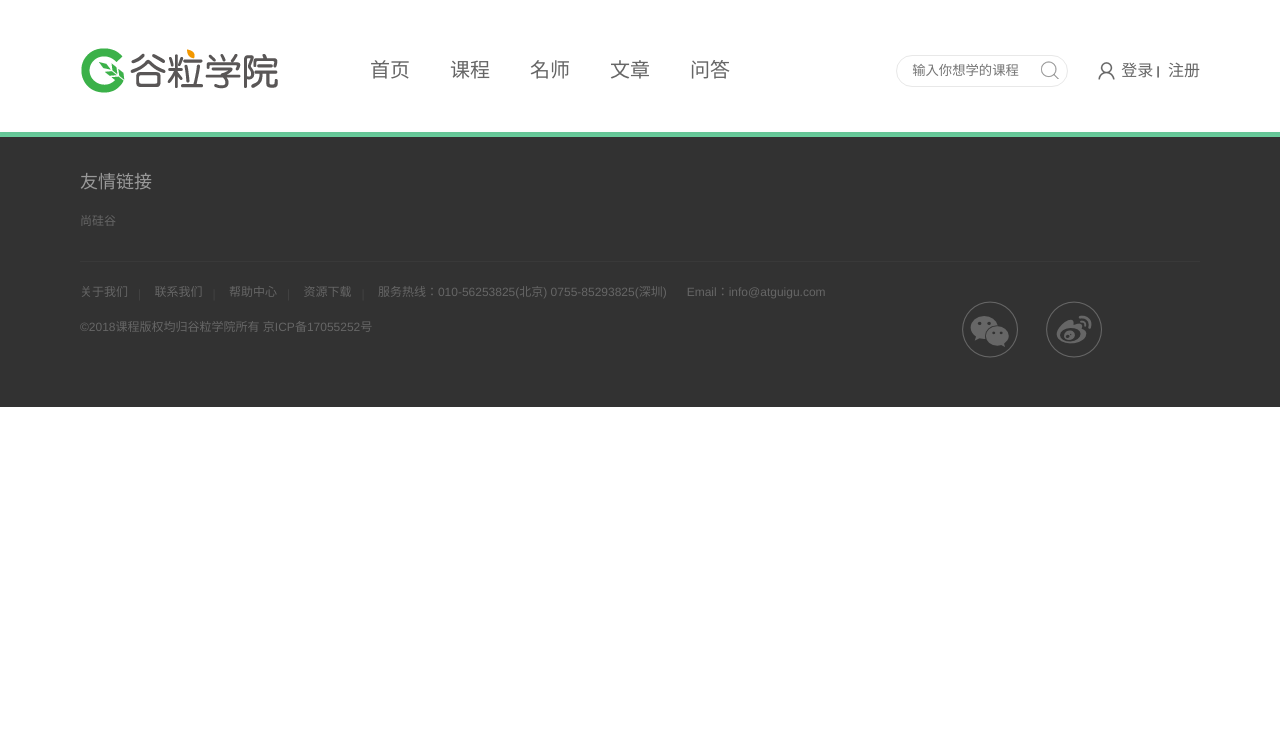
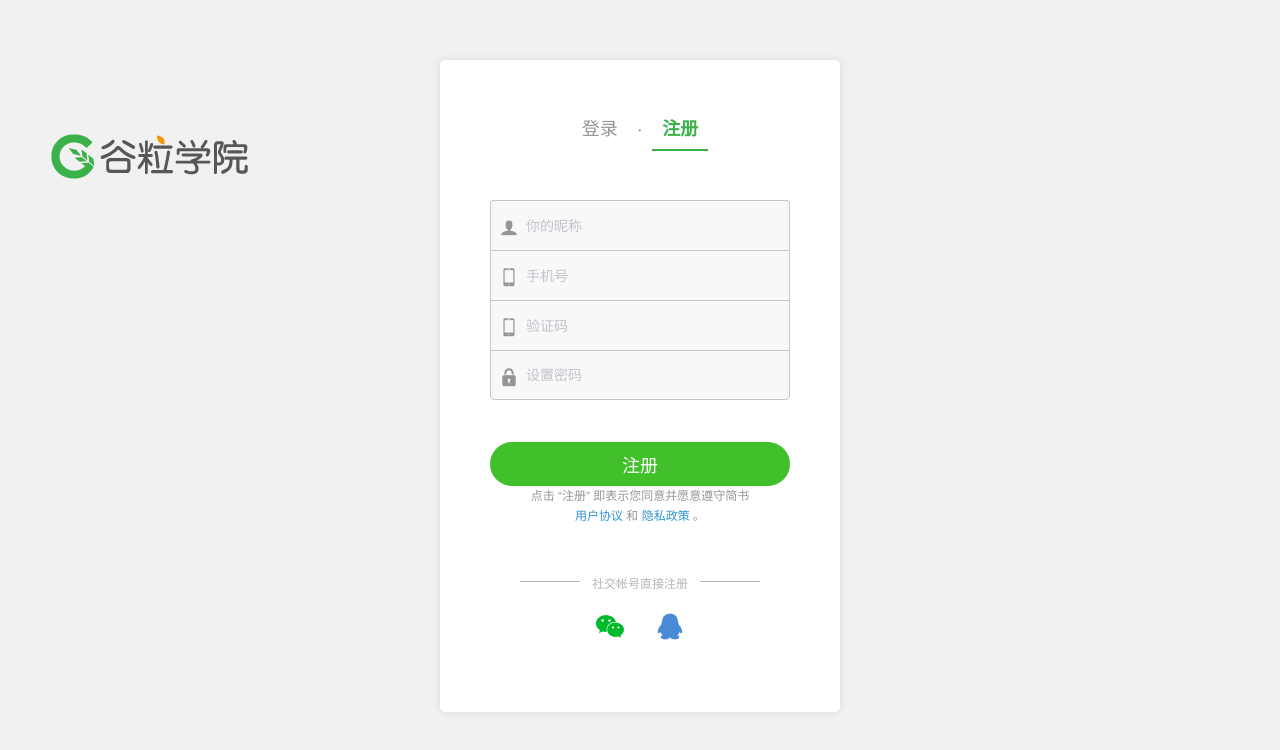
Before and after one commit to tudoushell/guli_client_frontend, a Nuxt app: page /register in a window 1280 px wide. Shown: the top 750 px of the page. Built offline with nearby package versions, Linux system fonts and the light colour scheme.

Commit message:
finished login and register page

```diff
--- a/layouts/default.vue
+++ b/layouts/default.vue
@@ -29,7 +29,7 @@
           <!-- / nav -->
           <ul class="h-r-login">
             <li id="no-login">
-              <a href="javascript:lrFun(1)" title="登录">
+              <a href="/login" title="登录">
                 <em class="icon18 login-icon">&nbsp;</em>
                 <span class="vam ml5">登录</span>
               </a>
@@ -148,5 +148,6 @@ import "~/assets/css/theme.css";
 import "~/assets/css/global.css";
 import "~/assets/css/web.css";
 
+
 export default {};
 </script>
--- /dev/null
+++ b/layouts/sign.vue
@@ -0,0 +1,10 @@
+<template>
+  <div class="sign">
+    <!--标题-->
+    <div class="logo">
+      <img src="~/assets/img/logo.png" alt="logo">
+    </div>
+    <!--表单-->
+    <nuxt/>
+  </div>
+</template>
--- a/package.json
+++ b/package.json
@@ -14,9 +14,11 @@
   },
   "dependencies": {
     "axios": "^0.19.2",
+    "element-ui": "^2.13.2",
     "nuxt": "^2.0.0",
     "swiper": "^5.4.5",
-    "vue-awesome-swiper": "^4.1.1"
+    "vue-awesome-swiper": "^4.1.1",
+    "vue-qriously": "^1.1.1"
   },
   "devDependencies": {
     "babel-eslint": "^10.0.1",
--- /dev/null
+++ b/pages/login.vue
@@ -0,0 +1,82 @@
+<template>
+  <div class="main">
+    <div class="title">
+      <a class="active" href="/login">登录</a>
+      <span>·</span>
+      <a href="/register">注册</a>
+    </div>
+
+    <div class="sign-up-container">
+      <el-form ref="userForm" :model="user">
+        <el-form-item class="input-prepend restyle" prop="mobile">
+          <div>
+            <el-input type="text" placeholder="手机号" v-model="user.mobile" />
+            <i class="iconfont icon-phone" />
+          </div>
+        </el-form-item>
+
+        <el-form-item class="input-prepend" prop="password">
+          <div>
+            <el-input
+              type="password"
+              placeholder="密码"
+              v-model="user.password"
+            />
+            <i class="iconfont icon-password" />
+          </div>
+        </el-form-item>
+
+        <div class="btn">
+          <input
+            type="button"
+            class="sign-in-button"
+            value="登录"
+            @click="submitLogin()"
+          />
+        </div>
+      </el-form>
+      <!-- 更多登录方式 -->
+      <div class="more-sign">
+        <h6>社交帐号登录</h6>
+        <ul>
+          <li>
+            <a
+              id="weixin"
+              class="weixin"
+              target="_blank"
+              href="http://localhost:9001/api/ucenter/wx/login"
+              ><i class="iconfont icon-weixin"
+            /></a>
+          </li>
+          <li>
+            <a id="qq" class="qq" target="_blank" href="#"
+              ><i class="iconfont icon-qq"
+            /></a>
+          </li>
+        </ul>
+      </div>
+    </div>
+  </div>
+</template>
+<script>
+import "~/assets/css/sign.css";
+import "~/assets/css/iconfont.css";
+export default {
+  layout: "sign",
+  data() {
+    return {
+      user: {}
+    };
+  },
+  created() {},
+  methods: {}
+};
+</script>
+<style>
+.el-form-item__error {
+  z-index: 9999999;
+}
+.sign form .input-prepend i {
+  top: 7px;
+}
+</style>
--- /dev/null
+++ b/pages/register.vue
@@ -0,0 +1,144 @@
+<template>
+  <div class="main">
+    <div class="title">
+      <a href="/login">登录</a>
+      <span>·</span>
+      <a class="active" href="/register">注册</a>
+    </div>
+
+    <div class="sign-up-container">
+      <el-form ref="userForm" :model="params">
+        <el-form-item
+          class="input-prepend restyle"
+          prop="nickname"
+        >
+          <div>
+            <el-input
+              type="text"
+              placeholder="你的昵称"
+              v-model="params.nickname"
+            />
+            <i class="iconfont icon-user" />
+          </div>
+        </el-form-item>
+
+        <el-form-item
+          class="input-prepend restyle no-radius"
+          prop="mobile"
+        >
+          <div>
+            <el-input
+              type="text"
+              placeholder="手机号"
+              v-model="params.mobile"
+            />
+            <i class="iconfont icon-phone" />
+          </div>
+        </el-form-item>
+
+        <el-form-item
+          class="input-prepend restyle no-radius"
+          prop="code"
+          :rules="[
+            { required: true, message: '请输入验证码', trigger: 'blur' }
+          ]"
+        >
+          <div
+            style="width: 100%;display: block;float: left;position: relative"
+          >
+            <el-input type="text" placeholder="验证码" v-model="params.code" />
+            <i class="iconfont icon-phone" />
+          </div>
+          <div
+            class="btn"
+            style="position:absolute;right: 0;top: 6px;width: 40%;"
+          >
+            <a
+              href="javascript:"
+              type="button"
+              style="border: none;background-color: none"
+              >{{ codeTest }}</a
+            >
+          </div>
+        </el-form-item>
+
+        <el-form-item
+          class="input-prepend"
+          prop="password"
+          :rules="[{ required: true, message: '请输入密码', trigger: 'blur' }]"
+        >
+          <div>
+            <el-input
+              type="password"
+              placeholder="设置密码"
+              v-model="params.password"
+            />
+            <i class="iconfont icon-password" />
+          </div>
+        </el-form-item>
+
+        <div class="btn">
+          <input
+            type="button"
+            class="sign-up-button"
+            value="注册"
+            @click="submitRegister()"
+          />
+        </div>
+        <p class="sign-up-msg">
+          点击 “注册” 即表示您同意并愿意遵守简书
+          <br />
+          <a target="_blank" href="http://www.jianshu.com/p/c44d171298ce"
+            >用户协议</a
+          >
+          和
+          <a target="_blank" href="http://www.jianshu.com/p/2ov8x3">隐私政策</a>
+          。
+        </p>
+      </el-form>
+      <!-- 更多注册方式 -->
+      <div class="more-sign">
+        <h6>社交帐号直接注册</h6>
+        <ul>
+          <li>
+            <a
+              id="weixin"
+              class="weixin"
+              target="_blank"
+              href="http://huaan.free.idcfengye.com/api/ucenter/wx/login"
+              ><i class="iconfont icon-weixin"
+            /></a>
+          </li>
+          <li>
+            <a id="qq" class="qq" target="_blank" href="#"
+              ><i class="iconfont icon-qq"
+            /></a>
+          </li>
+        </ul>
+      </div>
+    </div>
+  </div>
+</template>
+<script>
+import "~/assets/css/sign.css";
+import "~/assets/css/iconfont.css";
+export default {
+  layout: "sign",
+  data() {
+    return {
+      params: {},
+      codeTest: ''
+    };
+  },
+  created() {},
+  methods: {}
+};
+</script>
+<style>
+.el-form-item__error {
+  z-index: 9999999;
+}
+.sign form .input-prepend i {
+  top: 7px;
+}
+</style>
--- a/plugins/nuxt-swiper-plugin.js
+++ b/plugins/nuxt-swiper-plugin.js
@@ -1,5 +1,8 @@
 import Vue from 'vue'
 import VueAwesomeSwiper from 'vue-awesome-swiper'
 import 'swiper/css/swiper.css'
+import ElementUI from 'element-ui';
+import 'element-ui/lib/theme-chalk/index.css';
 // import 'swiper/swiper-bundle.css'
-Vue.use(VueAwesomeSwiper)
+Vue.use(ElementUI);
+Vue.use(VueAwesomeSwiper);
```
Also changed, not shown: 1 other file (tests, documents, lock files or other folders).
